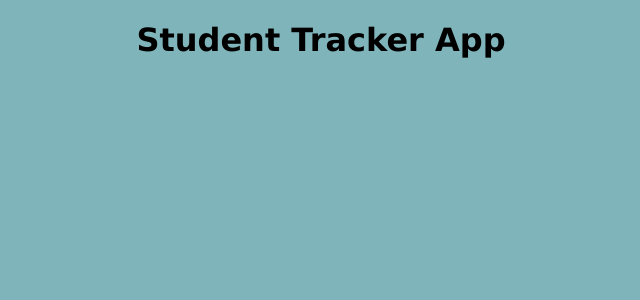
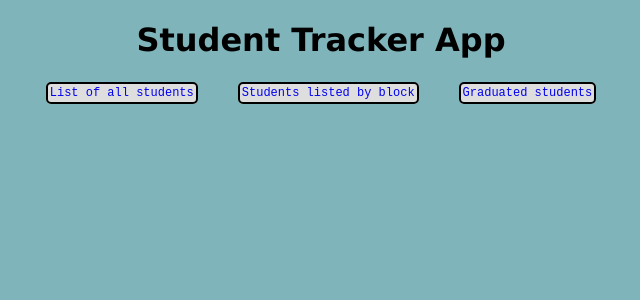
Before and after one commit to McGyver105/Student-Tracker-App, a React (Create React App) app in the folder student-tracker/: page / in a window 1280 px wide. Shown: the top 300 px of the page, without its empty margins (319-959 px from the left). Built offline with nearby package versions, Linux system fonts and the light colour scheme.

Commit message:
adds link buttons for navigation

```diff
--- a/student-tracker/src/App.css
+++ b/student-tracker/src/App.css
@@ -10,9 +10,61 @@ body {
 }
 
 .nyanCat {
+  padding-top: 100px;
   width: 40px;
 }
 
+.block-list-container {
+  width: 100%;
+}
+
+ul {
+  list-style-type: none;
+  padding-left: 0;
+  border: 2px black solid;
+  border-radius: 12px;
+  margin: 0 auto;
+  background-color: white;
+}
+
+.blockListHeader {
+  font-size: 25px;
+  margin-top: 30px;
+  margin-bottom: 10px;
+}
+
+li {
+  padding: 5px 0px;
+}
+
+.all-students-container {
+  width: 23%;
+}
+
+.grad-list-container {
+  width: 23%;
+}
+
+.grad-emoji {
+  margin-left: 10px;
+}
+
+.linkButton {
+  background-color: rgb(223, 222, 222);
+  border: black 2px solid;
+  border-radius: 5px;
+  margin: 1px;
+  padding: 2px;
+  font-size: 10px;
+  font-family: monospace;
+  text-decoration: none;
+}
+
+.buttonsContainer {
+  padding-top: 10px;
+}
+
+@media only screen and (min-width: 768px) {
   .block {
     display: flex;
     justify-content: space-around;
@@ -52,3 +104,19 @@ li {
   .grad-emoji {
     margin-left: 10px;
   }
+
+  .linkButton {
+    background-color: rgb(223, 222, 222);
+    border: black 2px solid;
+    border-radius: 5px;
+    margin: 20px;
+    padding: 2px;
+    font-size: 12px;
+    font-family: monospace;
+    text-decoration: none;
+  }
+
+  .buttonsContainer {
+    padding-top: 10px;
+  }
+}
--- a/student-tracker/src/App.js
+++ b/student-tracker/src/App.js
@@ -4,12 +4,15 @@ import { Router } from "@reach/router";
 import StudentList from "./components/StudentList";
 import StudentsByBlock from "./components/StudentsByBlock";
 import Graduates from "./components/Graduates";
+import { Link } from '@reach/router'
 
 function App() {
   return (
     <div className="App">
       <Header />
-      {/*add buttons to pages*/}
+      <Link className="linkButton" to="/students">List of all students</Link>
+      <Link className="linkButton" to="/students/block">Students listed by block</Link>
+      <Link className="linkButton" to="/students/graduates">Graduated students</Link>
       <Router>
         <StudentList path="/students" />
         <StudentsByBlock path="/students/block" />
--- a/student-tracker/src/components/Buttons.jsx
+++ b/student-tracker/src/components/Buttons.jsx
@@ -2,7 +2,7 @@ import React from 'react';
 
 const Buttons = (props) => {
     return (
-        <div>
+        <div className="buttonsContainer">
             <button id='be' onClick={props.handleClick}>Show Backend Students</button>
             <button id='fe' onClick={props.handleClick}>Show Frontend Students</button>
             <button id='fun' onClick={props.handleClick}>Show Fundamentals Students</button>
```
Also changed, not shown: 1 other file (tests, documents, lock files or other folders). Lines whose indentation alone changed are shown as unchanged.
